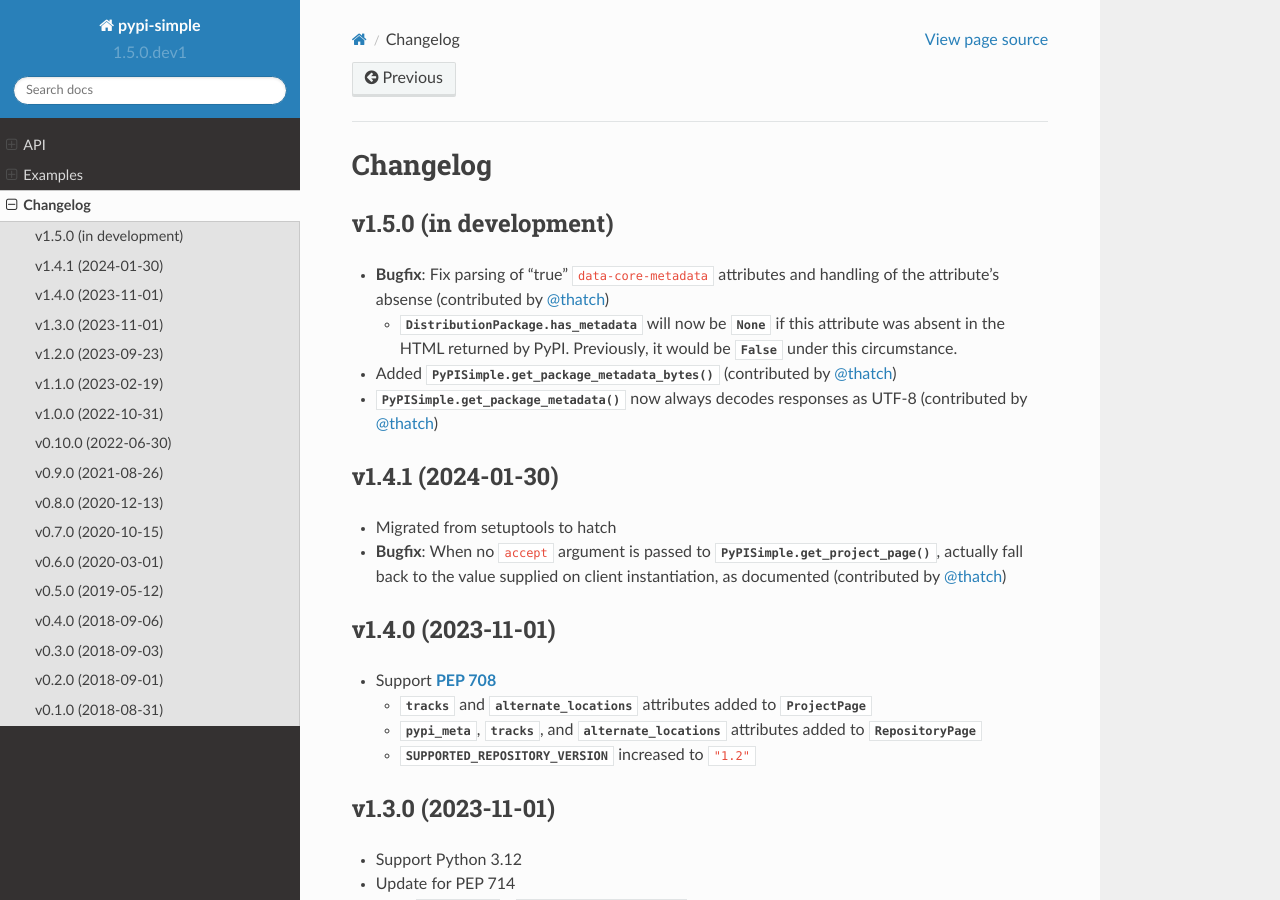
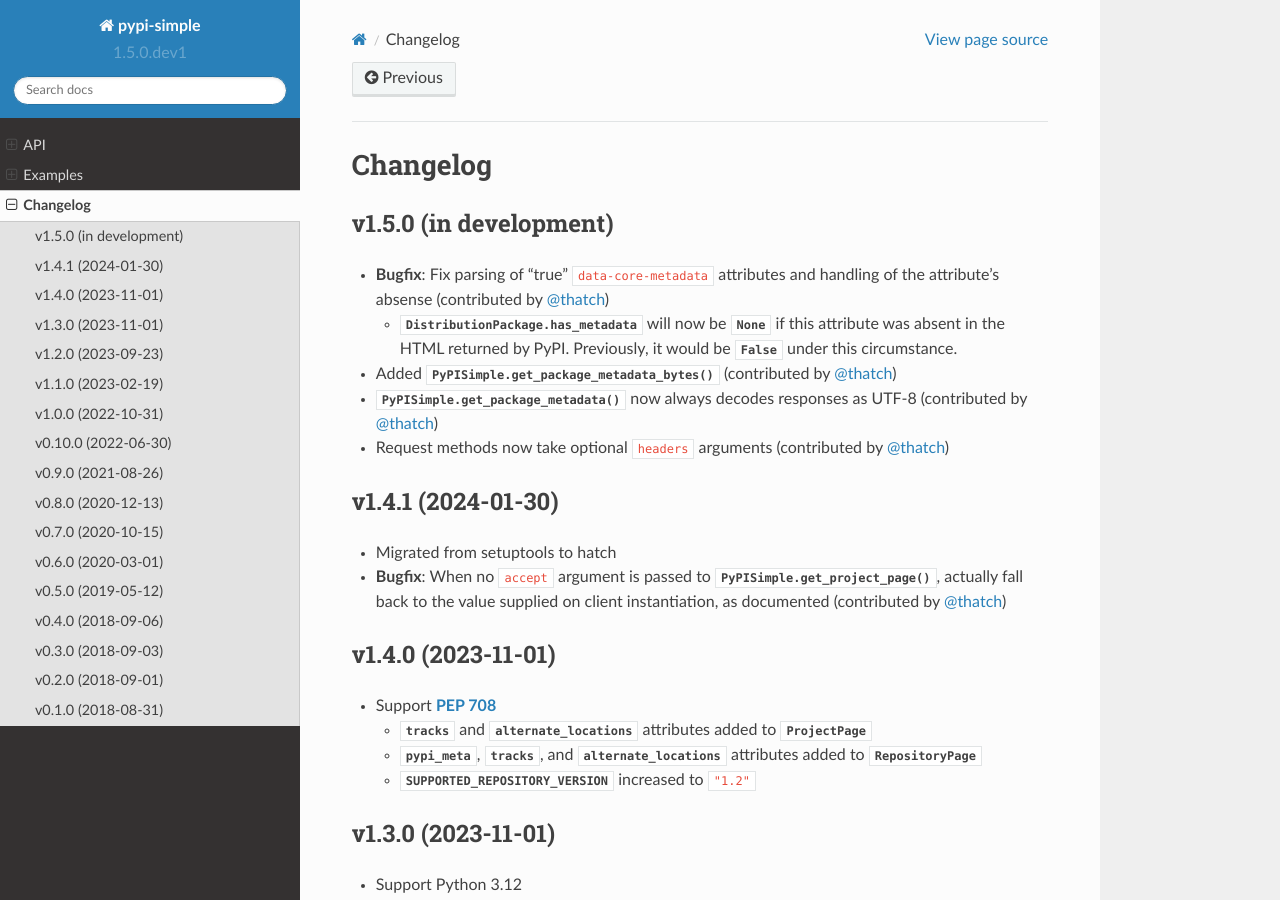
Before and after one commit to jwodder/pypi-simple, a Sphinx documentation site: the page built from docs/changelog.rst, in a window 1280 px wide and 900 px high. Built offline with Sphinx 7.4.7 and the Read the Docs theme 2.0.0, drawn with Linux system fonts in a browser that asks for light colours.

Commit message:
Update CHANGELOG

```diff
--- a/docs/changelog.rst
+++ b/docs/changelog.rst
@@ -18,6 +18,9 @@
 
 - `PyPISimple.get_package_metadata()` now always decodes responses as UTF-8
   (contributed by `@thatch <https://github.com/thatch>`_)
+
+- Request methods now take optional ``headers`` arguments (contributed by
+  `@thatch <https://github.com/thatch>`_)
 
 
 v1.4.1 (2024-01-30)
```
Also changed, not shown: CHANGELOG.md (+2 -0 lines).
